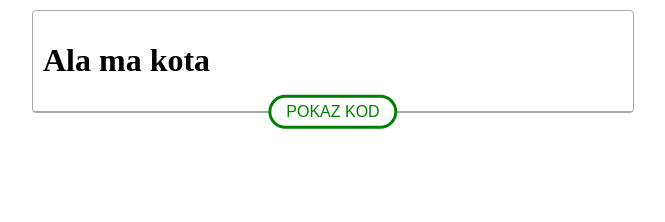
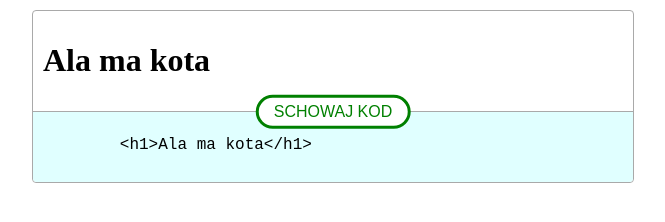
Before and after one commit to moonriselan/dom_scripts, a website: page index.html in a window 1280 px wide. Both pictures are taken after a click on the button "POKAZ KOD". Shown: the whole page, without its empty margins (307-972 px from the left). Drawn offline with nearby package versions, Linux system fonts and the light colour scheme; files that its build step writes are made by us from their sources.

Commit message:
add js for hide and show button

```diff
--- a/index.html
+++ b/index.html
@@ -7,13 +7,14 @@
     <meta http-equiv="X-UA-Compatible" content="ie=edge">
     <title>Ala ma kota</title>
     <link rel="stylesheet" href="./src/styles/style.css">
+    <script src="/src/scripts/app.js" async defer></script>
 </head>
 <body>
 <section class="show-code">
     <div class="show-code__visualisation">
         <h1> Ala ma kota</h1>
     </div>
-    <button class="show-code__btn"> Pokaz kod</button>
+    <button class="show-code__btn" id="showCode"> Pokaz kod</button>
     <pre class="show-code__code show-code__code--hidden">
         &lt;h1&gt;Ala ma kota&lt;/h1&gt;
     </pre>
--- /dev/null
+++ b/src/scripts/app.js
@@ -0,0 +1,14 @@
+const btnRef = document.querySelector( '#showCode');
+const codeRef = document.querySelector( ".show-code__code");
+
+function toggleText(){
+    if (btnRef.innerText === "POKAZ KOD") {
+        btnRef.innerText = "Schowaj kod";
+    }else {
+        btnRef.innerText = "Pokaz kod";
+    }
+}
+btnRef.addEventListener("click", function () {
+    toggleText();
+    codeRef.classList.toggle("show-code__code--hidden");
+});
```
